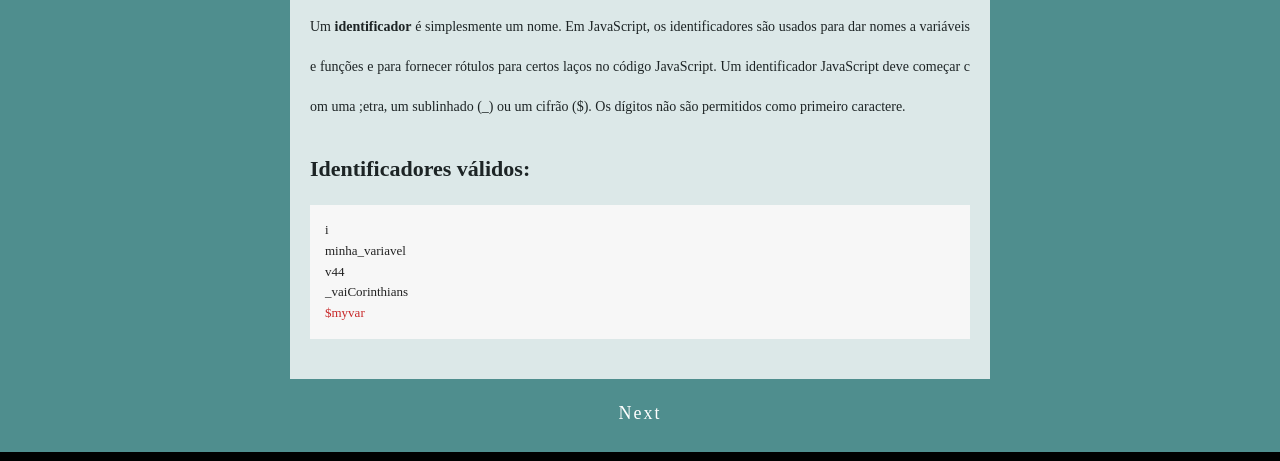
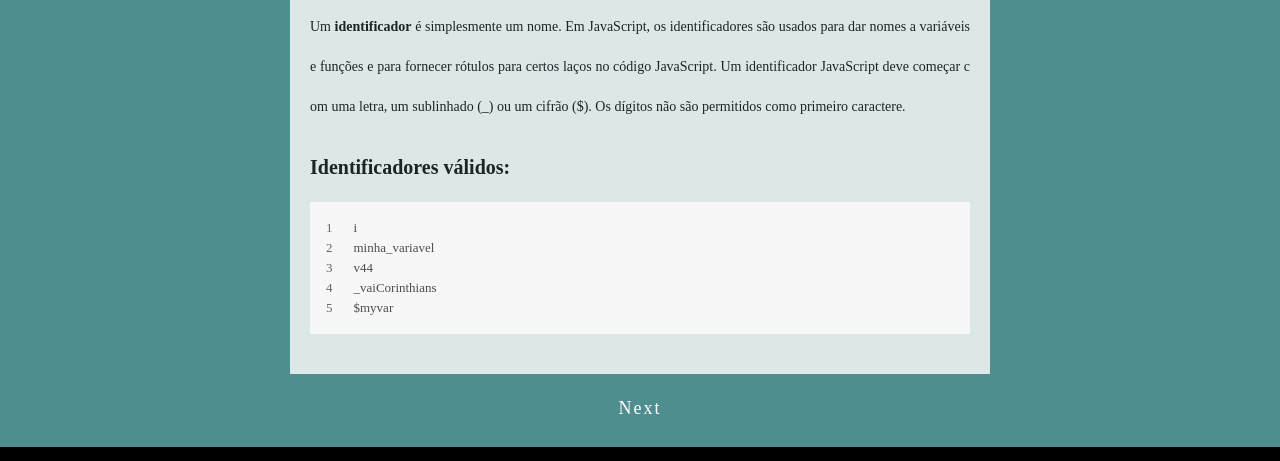
Before and after one commit to MendesGabriel/guiajavascript, a plain HTML site: page 2017/09/23/Identificadores/index.html in a window 1280 px wide. Shown: the part 491-952 px from the top of the page. Drawn offline with Linux system fonts and the light colour scheme.

Commit message:
Site updated: 2017-09-23 08:28:35

```diff
--- a/2017/09/23/Identificadores/index.html
+++ b/2017/09/23/Identificadores/index.html
@@ -125,13 +125,8 @@ function dismissSearchResultModal() {
 	<div class="section_content">
 		<p class="breadcrumb"><a href="/guiajavascript/">Q&amp;A</a> / Identificadores</p>
 		<div class="page_content mdcss">
-			<h1 id="Identificadores"><a href="#Identificadores" class="headerlink" title="Identificadores"></a>Identificadores</h1><p>Um <strong>identificador</strong> é simplesmente um nome. Em JavaScript, os identificadores são usados para dar nomes a variáveis e funções e para fornecer rótulos para certos laços no código JavaScript. Um identificador JavaScript deve começar com uma ;etra, um sublinhado (_) ou um cifrão ($). Os dígitos não são permitidos como primeiro caractere.</p>
-<h2 id="Identificadores-validos"><a href="#Identificadores-validos" class="headerlink" title="Identificadores válidos:"></a>Identificadores válidos:</h2><pre><code class="bash">i
-minha_variavel
-v44
-_vaiCorinthians
-<span class="variable">$myvar</span>
-</code></pre>
+			<h1 id="Identificadores"><a href="#Identificadores" class="headerlink" title="Identificadores"></a>Identificadores</h1><p>Um <strong>identificador</strong> é simplesmente um nome. Em JavaScript, os identificadores são usados para dar nomes a variáveis e funções e para fornecer rótulos para certos laços no código JavaScript. Um identificador JavaScript deve começar com uma letra, um sublinhado (_) ou um cifrão ($). Os dígitos não são permitidos como primeiro caractere.</p>
+<h3 id="Identificadores-validos"><a href="#Identificadores-validos" class="headerlink" title="Identificadores válidos:"></a>Identificadores válidos:</h3><figure class="highlight js"><table><tr><td class="gutter"><pre><div class="line">1</div><div class="line">2</div><div class="line">3</div><div class="line">4</div><div class="line">5</div></pre></td><td class="code"><pre><div class="line">i</div><div class="line">minha_variavel</div><div class="line">v44</div><div class="line">_vaiCorinthians</div><div class="line">$myvar</div></pre></td></tr></table></figure>
 
 		</div>
 	</div>
--- a/search.xml
+++ b/search.xml
@@ -5,13 +5,8 @@
     <entry>
       <title><![CDATA[Identificadores]]></title>
       <url>/guiajavascript/2017/09/23/Identificadores/</url>
-      <content type="html"><![CDATA[<h1 id="Identificadores"><a href="#Identificadores" class="headerlink" title="Identificadores"></a>Identificadores</h1><p>Um <strong>identificador</strong> é simplesmente um nome. Em JavaScript, os identificadores são usados para dar nomes a variáveis e funções e para fornecer rótulos para certos laços no código JavaScript. Um identificador JavaScript deve começar com uma ;etra, um sublinhado (_) ou um cifrão ($). Os dígitos não são permitidos como primeiro caractere.</p>
-<h2 id="Identificadores-validos"><a href="#Identificadores-validos" class="headerlink" title="Identificadores válidos:"></a>Identificadores válidos:</h2><pre><code class="bash">i
-minha_variavel
-v44
-_vaiCorinthians
-<span class="variable">$myvar</span>
-</code></pre>
+      <content type="html"><![CDATA[<h1 id="Identificadores"><a href="#Identificadores" class="headerlink" title="Identificadores"></a>Identificadores</h1><p>Um <strong>identificador</strong> é simplesmente um nome. Em JavaScript, os identificadores são usados para dar nomes a variáveis e funções e para fornecer rótulos para certos laços no código JavaScript. Um identificador JavaScript deve começar com uma letra, um sublinhado (_) ou um cifrão ($). Os dígitos não são permitidos como primeiro caractere.</p>
+<h3 id="Identificadores-validos"><a href="#Identificadores-validos" class="headerlink" title="Identificadores válidos:"></a>Identificadores válidos:</h3><figure class="highlight js"><table><tr><td class="gutter"><pre><div class="line">1</div><div class="line">2</div><div class="line">3</div><div class="line">4</div><div class="line">5</div></pre></td><td class="code"><pre><div class="line">i</div><div class="line">minha_variavel</div><div class="line">v44</div><div class="line">_vaiCorinthians</div><div class="line">$myvar</div></pre></td></tr></table></figure>
 ]]></content>
 
 
@@ -21,7 +16,7 @@ _vaiCorinthians
       <title><![CDATA[Literais]]></title>
       <url>/guiajavascript/2017/09/22/Literais/</url>
       <content type="html"><![CDATA[<h1 id="LITERAIS"><a href="#LITERAIS" class="headerlink" title="LITERAIS"></a>LITERAIS</h1><p>Um literal é um valor de dados que aparece diretamente em um programa. Os valores seguintes são todos literais:</p>
-<figure class="highlight bash"><table><tr><td class="gutter"><pre><div class="line">1</div><div class="line">2</div><div class="line">3</div><div class="line">4</div></pre></td><td class="code"><pre><div class="line">12                        // O número doze</div><div class="line">1.2                      // O número um ponto dois</div><div class="line"><span class="string">'Hello World'</span>       // uma string de texto</div><div class="line"><span class="string">'Olá'</span>                   // uma outra string</div></pre></td></tr></table></figure>
+<figure class="highlight js"><table><tr><td class="gutter"><pre><div class="line">1</div><div class="line">2</div><div class="line">3</div><div class="line">4</div></pre></td><td class="code"><pre><div class="line"><span class="number">12</span>                        <span class="comment">// O número doze</span></div><div class="line"><span class="number">1.2</span>                      <span class="comment">// O número um ponto dois</span></div><div class="line"><span class="string">'Hello World'</span>       <span class="comment">// uma string de texto</span></div><div class="line"><span class="string">'Olá'</span>                   <span class="comment">// uma outra string</span></div></pre></td></tr></table></figure>
 ]]></content>
 
 
@@ -31,7 +26,7 @@ _vaiCorinthians
       <title><![CDATA[Comentários]]></title>
       <url>/guiajavascript/2017/09/22/Comentarios/</url>
       <content type="html"><![CDATA[<h1 id="COMENTARIOS-EM-JS"><a href="#COMENTARIOS-EM-JS" class="headerlink" title="COMENTÁRIOS EM JS"></a>COMENTÁRIOS EM JS</h1><p>A sintaxe dos comentários em JavaScript é semelhante como em C++ e em muitas outras linguagens:</p>
-<h3 id="Criar-um-comentario"><a href="#Criar-um-comentario" class="headerlink" title="Criar um comentário"></a>Criar um comentário</h3><figure class="highlight bash"><table><tr><td class="gutter"><pre><div class="line">1</div><div class="line">2</div><div class="line">3</div><div class="line">4</div><div class="line">5</div></pre></td><td class="code"><pre><div class="line"> // comentário de uma linha</div><div class="line"> </div><div class="line">/* isto é um comentário longo</div><div class="line">   de múltiplas linhas.</div><div class="line"> */</div></pre></td></tr></table></figure>
+<h3 id="Criar-um-comentario"><a href="#Criar-um-comentario" class="headerlink" title="Criar um comentário"></a>Criar um comentário</h3><figure class="highlight js"><table><tr><td class="gutter"><pre><div class="line">1</div><div class="line">2</div><div class="line">3</div><div class="line">4</div><div class="line">5</div></pre></td><td class="code"><pre><div class="line"> <span class="comment">// comentário de uma linha</span></div><div class="line"> </div><div class="line"><span class="comment">/* isto é um comentário longo</span></div><div class="line"><span class="comment">   de múltiplas linhas.</span></div><div class="line"><span class="comment"> */</span></div></pre></td></tr></table></figure>
 <p>Mais info: <a href="https://developer.mozilla.org/pt-BR/docs/Web/JavaScript/Guide/Values,_variables,_and_literals#Comentários" target="_blank" rel="external">Leia</a></p>
 ]]></content>
 
```
Also changed, not shown: 2017/09/22/Comentarios/index.html (+1 -1 lines), 2017/09/22/Literais/index.html (+1 -1 lines).
